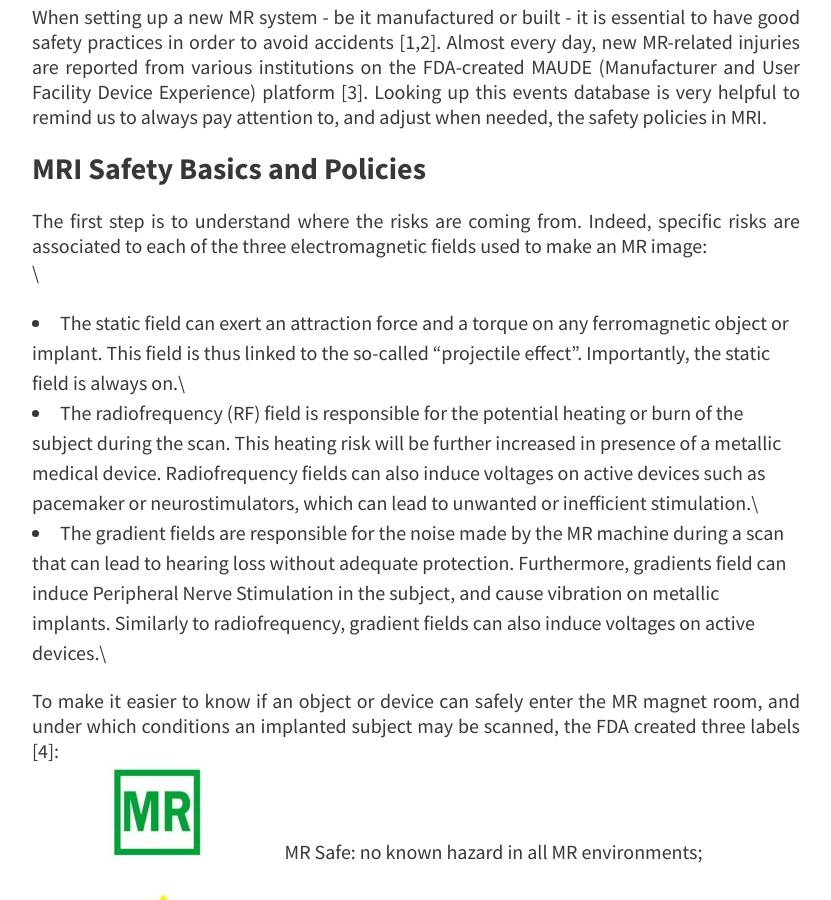
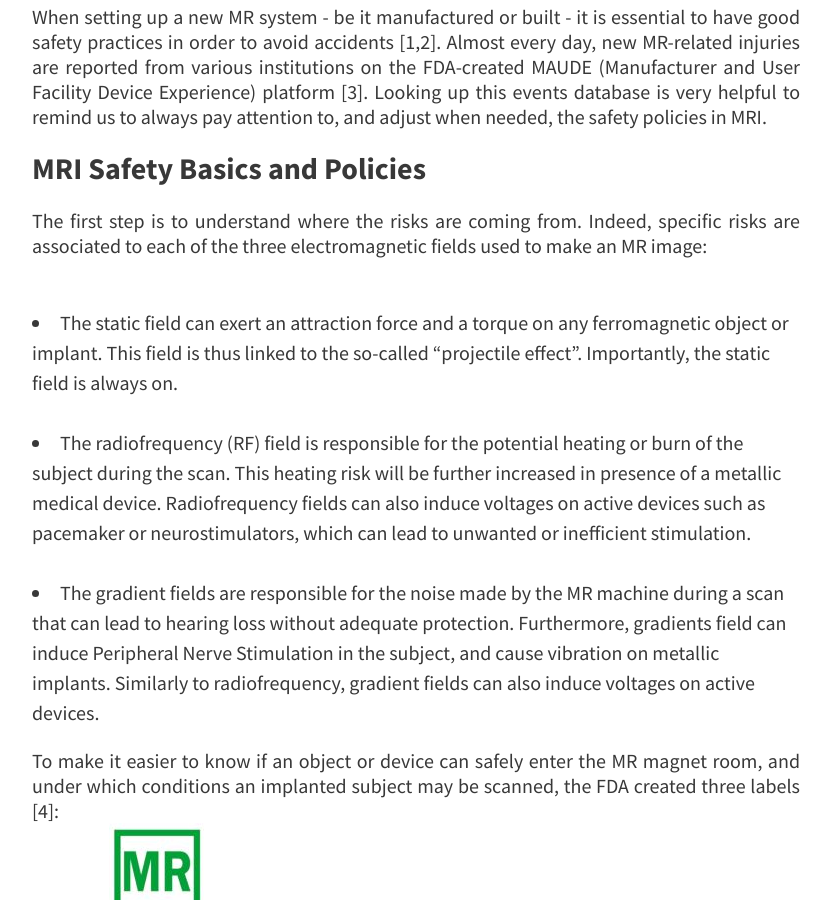
Before and after one commit to imr-framework/imr-framework.github.io, a Jekyll site: the page built from pages/mrsafety.md, in a window 1280 px wide and 900 px high, scrolled down 618 px. Shown: the whole window, without its empty margins (224-1055 px from the left). Built offline with Jekyll 4.4.1, drawn with Linux system fonts in a browser that asks for light colours; our own code applies the rules of GitHub Pages for plain Markdown files.

Commit message:
formatting

```diff
--- a/pages/mrsafety.md
+++ b/pages/mrsafety.md
@@ -10,14 +10,14 @@ title: MR Safety
 <DIV align="justify">When setting up a new MR system - be it manufactured or built - it is essential to have good safety practices in order to avoid accidents [1,2]. Almost every day, new MR-related injuries are reported from various institutions on the FDA-created MAUDE (Manufacturer and User Facility Device Experience) platform [3]. Looking up this events database is very helpful to remind us to always pay attention to, and adjust when needed, the safety policies in MRI. </DIV>
 
 ### MRI Safety Basics and Policies
-<DIV align="justify">The first step is to understand where the risks are coming from. Indeed, specific risks are associated to each of the three electromagnetic fields used to make an MR image:</DIV>\
-
--	The static field can exert an attraction force and a torque on any ferromagnetic object or implant. This field is thus linked to the so-called “projectile effect”. Importantly, the static field is always on.\
-
--	The radiofrequency (RF) field is responsible for the potential heating or burn of the subject during the scan. This heating risk will be further increased in presence of a metallic medical device. Radiofrequency fields can also induce voltages on active devices such as pacemaker or neurostimulators, which can lead to unwanted or inefficient stimulation.\
-
--	The gradient fields are responsible for the noise made by the MR machine during a scan that can lead to hearing loss without adequate protection. Furthermore, gradients field can induce Peripheral Nerve Stimulation in the subject, and cause vibration on metallic implants. Similarly to radiofrequency, gradient fields can also induce voltages on active devices.\
-
+<DIV align="justify">The first step is to understand where the risks are coming from. Indeed, specific risks are associated to each of the three electromagnetic fields used to make an MR image:</DIV>
+<br/>
+-	The static field can exert an attraction force and a torque on any ferromagnetic object or implant. This field is thus linked to the so-called “projectile effect”. Importantly, the static field is always on.
+<br/>
+-	The radiofrequency (RF) field is responsible for the potential heating or burn of the subject during the scan. This heating risk will be further increased in presence of a metallic medical device. Radiofrequency fields can also induce voltages on active devices such as pacemaker or neurostimulators, which can lead to unwanted or inefficient stimulation.
+<br/>
+-	The gradient fields are responsible for the noise made by the MR machine during a scan that can lead to hearing loss without adequate protection. Furthermore, gradients field can induce Peripheral Nerve Stimulation in the subject, and cause vibration on metallic implants. Similarly to radiofrequency, gradient fields can also induce voltages on active devices.
+<br/>
 <DIV align="justify">To make it easier to know if an object or device can safely enter the MR magnet room, and under which conditions an implanted subject may be scanned, the FDA created three labels [4]: </DIV>
 
 ![MR Safe](/assets/mrsafety/mrsafe.JPG) MR Safe: no known hazard in all MR environments;
```
